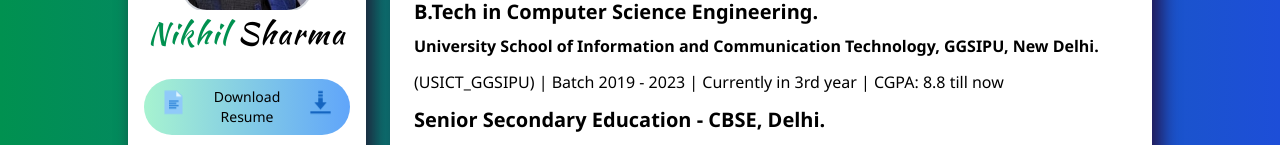
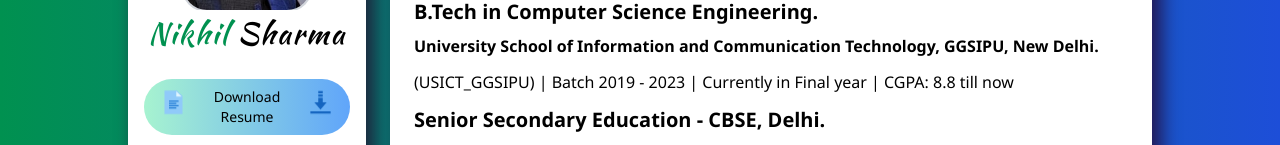
Before and after one commit to nikhilsharma-github/portfolio, a Next.js app: page /resume in a window 1280 px wide. Shown: the part 190-335 px from the top of the page. Built offline with nearby package versions, Linux system fonts and the light colour scheme.

Commit message:
Added latest Calyxpod  Resume 22-09-2022

```diff
--- a/components/Sidebar.tsx
+++ b/components/Sidebar.tsx
@@ -42,8 +42,8 @@
         Web Developer
       </p> */}
       <a
-        href="/assets/NikhilSharmaResume_17-11-2021.pdf"
-        download="NikhilSharmaResume_17-11-2021.pdf"
+        href="/assets/Nikhil_025CSE_USICT_Resume2.pdf"
+        download="Nikhil_025CSE_USICT_Resume2.pdf"
         className=" bg-gradient-to-r from-green-200 to-blue-400 flex items-center justify-center px-2 py-2 my-4 transition duration-200 ease-in-out transform bg-gray-200  rounded-full delay-50 hover:-translate-y-1 hover:scale-105
          dark:from-darkButton-blue dark:to-darkButton-green
         "
--- a/pages/index.tsx
+++ b/pages/index.tsx
@@ -23,7 +23,7 @@
           pursuing my <b>4 year B.Tech Degree</b> from University School of
           Information and Communication Technology, GGSIPU, Dwarka, located in
           New Delhi <b>(USICT_GGSIPU)</b>.<br />✅ Currently I am in{" "}
-          <b>3rd Year</b> and Doing <b>Competitive Programming and DSA</b>,
+          <b>Final Year</b> and Doing <b>Competitive Programming and DSA</b>,
           alongwith Web Development in MERN stack.
           <br />✅ I love to create unique and creative Frontend websites using React and I will love to increase my skillset by trying {" "}
           <b>MERN stack</b>, as well.
--- a/pages/resume.tsx
+++ b/pages/resume.tsx
@@ -23,7 +23,7 @@
              B.Tech in Computer Science Engineering.
             </h5>
             <p className="font-semibold">University School of Information and Communication Technology, GGSIPU, New Delhi.</p>
-            <p className="my-3 text-justify">(USICT_GGSIPU) | Batch 2019 - 2023 | Currently in 3rd year | CGPA: 8.8 till now</p>
+            <p className="my-3 text-justify">(USICT_GGSIPU) | Batch 2019 - 2023 | Currently in Final year | CGPA: 8.8 till now</p>
           </div>
           <div>
             <h5 className="my-2 text-xl font-bold dark:text-blue-400">
```
Also changed, not shown: 2 other files (tests, documents, lock files or other folders).
